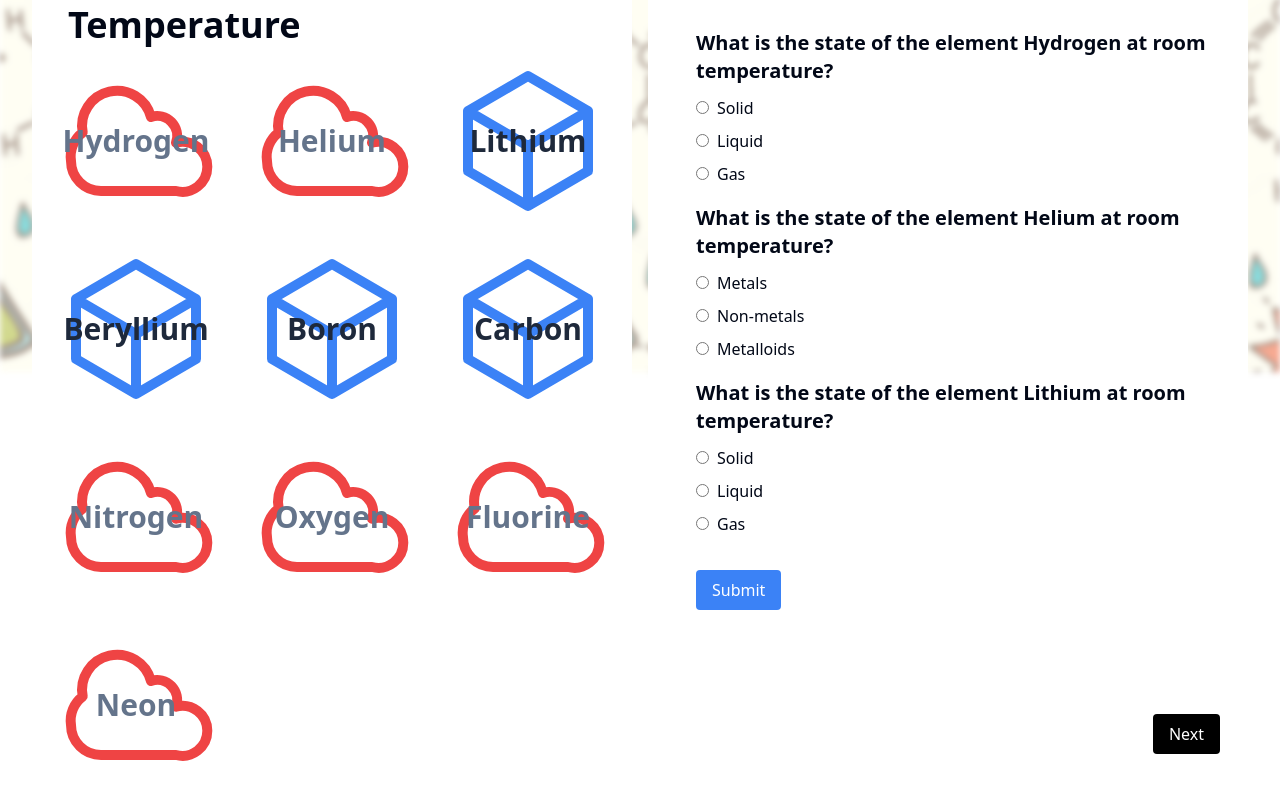
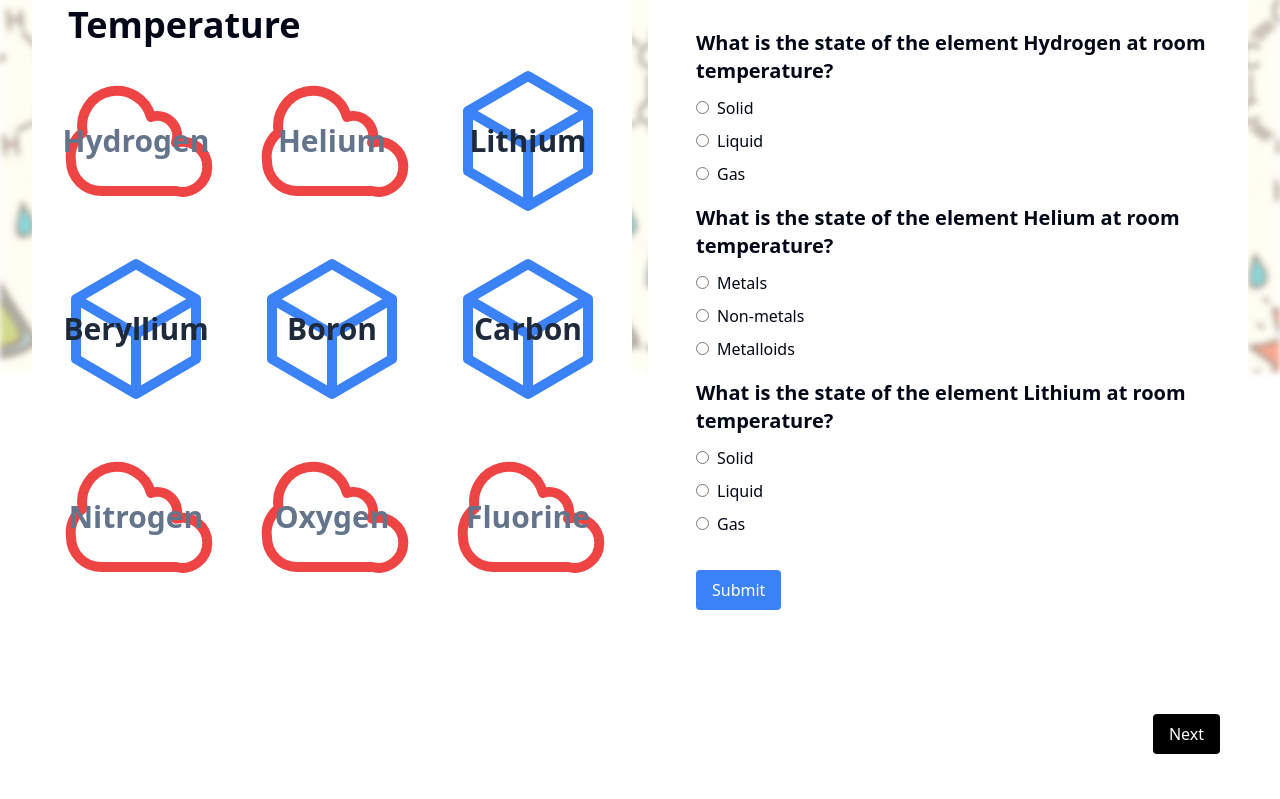
Before and after one commit to swu628/se701-project-React-AtomicIQ, a React (Vite) app in the folder Frontend/: page /room-temperature-pressure in a window 1280 px wide. Shown: the part 428-1227 px from the top of the page. After the commit the page ends 1190 px from the top, so only its background shows below. Built offline with nearby package versions, Linux system fonts and the light colour scheme.

Commit message:
delete neon in activity poage

```diff
--- a/Frontend/src/Pages/StateActivity.tsx
+++ b/Frontend/src/Pages/StateActivity.tsx
@@ -18,7 +18,6 @@ function StateActivity() {
     { name: "Nitrogen", type: "Gas", category: "Non-metal" },
     { name: "Oxygen", type: "Gas", category: "Non-metal" },
     { name: "Fluorine", type: "Gas", category: "Non-metal" },
-    { name: "Neon", type: "Gas", category: "Non-metal" },
   ];
   const objectives = [
     "Describe the state of elements at room temperature.",
```
